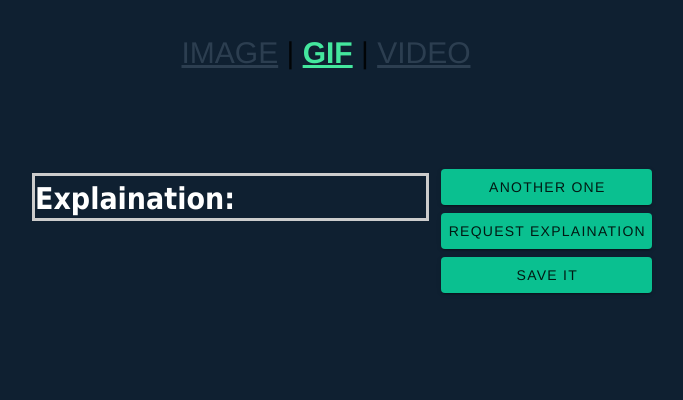
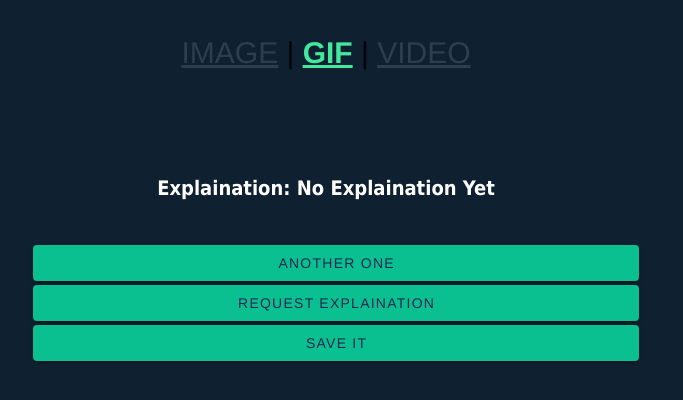
Before and after one commit to txstc55/meme-website, a Vue app in the folder client/: page /#/gif in a window 1280 px wide. Shown: the top 400 px of the page, without its empty margins (314-997 px from the left). Built offline with nearby package versions, Linux system fonts and the light colour scheme; no server answers.

Commit message:
change style

```diff
--- a/client/src/App.vue
+++ b/client/src/App.vue
@@ -33,3 +33,32 @@
   font-weight: bold;
 }
 </style>
+
+<style global>
+.utils {
+  margin-top: 2vh;
+  padding-left: 20px;
+  height: 6vh;
+}
+
+.explaination {
+  padding-right: 20px;
+  text-align: center;
+  overflow-y: scroll;
+  font-family: Tahoma, sans-serif;
+  color: white;
+  height: 6vh;
+  font-size: 20px;
+}
+
+.outpout-button {
+  font-weight: bold;
+}
+
+.output-button .v-btn__content {
+  color: #182750;
+}
+.output-button .v-btn--disabled.v-btn__content {
+  color: #b9e4a6;
+}
+</style>
--- a/client/src/views/Gif.vue
+++ b/client/src/views/Gif.vue
@@ -1,49 +1,43 @@
 <template>
   <div>
     <v-container fluid>
-      <v-img class="mt-10" :src="gifSrc" max-height="70vh" contain> </v-img>
+      <v-img class="mt-10" :src="gifSrc" max-height="65vh" contain> </v-img>
       <div class="utils">
         <v-row>
-          <v-col cols="10" md="8" sm="6" xs="6">
-            <div class="explaination">
-              <h2>Explaination:</h2>
-              <h3>{{ gifExplaination }}</h3>
-            </div>
+          <v-col cols="1" xl="2" lg="2" md="2" sm="1" xs="1"></v-col>
+          <v-col cols="10" xl="8" lg="8" md="8" sm="10" xs="10">
+            <h5 class="explaination">Explaination: {{ explaination }}</h5>
           </v-col>
-          <v-col cols="2" md="4" sm="6" xs="6">
-            <v-row class="pt-2"
-              ><v-btn
+          <v-col cols="1" xl="2" lg="2" md="2" sm="1" xs="1"></v-col>
+        </v-row>
+        <v-row>
+          <v-col cols="1" xl="3" lg="3" md="2" sm="1" xs="1"></v-col>
+          <v-col cols="10" xl="6" lg="6" md="8" sm="10" xs="10">
+            <v-btn
               block
-                width="100%"
               class="output-button"
               color="rgb(10, 192, 144)"
               @click="getAnotherOne"
               >ANOTHER ONE</v-btn
-              ></v-row
             >
-            <v-row class="pt-2"
-              ><v-btn
+            <v-btn
               block
-                width="100%"
-                class="output-button"
+              class="output-button mt-1"
               color="rgb(10, 192, 144)"
               @click="requestExplaination"
               :disabled="!canRequestExplaination"
               >{{ requestExplainationText }}</v-btn
-              ></v-row
             >
-            <v-row class="pt-2"
-              ><v-btn
+            <v-btn
               block
-                width="100%"
-                class="output-button"
+              class="output-button mt-1"
               color="rgb(10, 192, 144)"
               @click="download"
               >SAVE IT</v-btn
-              ></v-row
             >
           </v-col>
-        </v-row>
+          <v-col cols="1" xl="3" lg="3" md="2" sm="1" xs="1"></v-col
+        ></v-row>
       </div>
     </v-container>
   </div>
@@ -57,7 +51,7 @@ export default {
   data() {
     return {
       gifSrc: "",
-      gifExplaination: "N/A",
+      explaination: "No Explaination Yet",
       canRequestExplaination: false,
       requestExplainationText: "REQUEST EXPLAINATION",
       gifID: null,
@@ -72,8 +66,10 @@ export default {
         const id = response.data.id;
         this.gifID = id;
         this.gifSrc = host + "gif/content/" + id;
-        this.gifExplaination =
-          response.data.explaination == "" ? "N/A" : response.data.explaination;
+        this.explaination =
+          response.data.explaination == ""
+            ? "No Explaination Yet"
+            : response.data.explaination;
         this.canRequestExplaination =
           !response.data.request_explaination &&
           response.data.explaination == "";
@@ -115,35 +111,3 @@ export default {
   },
 };
 </script>
-
-<style scoped>
-.utils {
-  margin-left: 25%;
-  margin-right: 25%;
-  margin-top: 2vh;
-  padding-left: 20px;
-  height: 6vh;
-}
-
-.explaination {
-  padding-right: 20px;
-  text-align: left;
-  border: 3px solid #cccccc;
-  overflow-y: scroll;
-  font-family: Tahoma, sans-serif;
-  color: white;
-  height: 6vh;
-  font-size: 20px;
-}
-
-.outpout-button {
-  font-weight: bold;
-}
-
-.output-button .v-btn__content {
-  color: #182750;
-}
-.output-button .v-btn--disabled.v-btn__content {
-  color: #b9e4a6;
-}
-</style>
--- a/client/src/views/Image.vue
+++ b/client/src/views/Image.vue
@@ -1,49 +1,43 @@
 <template>
   <div>
     <v-container fluid>
-      <v-img class="mt-10" :src="imgSrc" max-height="70vh" contain> </v-img>
+      <v-img class="" :src="imgSrc" max-height="65vh" contain> </v-img>
       <div class="utils">
         <v-row>
-          <v-col cols="10" md="8" sm="6" xs="6">
-            <div class="explaination">
-              <h2>Explaination:</h2>
-              <h3>{{ imgExplaination }}</h3>
-            </div>
+          <v-col cols="1" xl="2" lg="2" md="2" sm="1" xs="1"></v-col>
+          <v-col cols="10" xl="8" lg="8" md="8" sm="10" xs="10">
+            <h5 class="explaination">Explaination: {{ explaination }}</h5>
           </v-col>
-          <v-col cols="2" md="4" sm="6" xs="6">
-            <v-row class="pt-2"
-              ><v-btn
+          <v-col cols="1" xl="2" lg="2" md="2" sm="1" xs="1"></v-col>
+        </v-row>
+        <v-row>
+          <v-col cols="1" xl="3" lg="3" md="2" sm="1" xs="1"></v-col>
+          <v-col cols="10" xl="6" lg="6" md="8" sm="10" xs="10">
+            <v-btn
               block
-                width="100%"
               class="output-button"
               color="rgb(10, 192, 144)"
               @click="getAnotherOne"
               >ANOTHER ONE</v-btn
-              ></v-row
             >
-            <v-row class="pt-2"
-              ><v-btn
+            <v-btn
               block
-                width="100%"
-                class="output-button"
+              class="output-button mt-1"
               color="rgb(10, 192, 144)"
               @click="requestExplaination"
               :disabled="!canRequestExplaination"
               >{{ requestExplainationText }}</v-btn
-              ></v-row
             >
-            <v-row class="pt-2"
-              ><v-btn
+            <v-btn
               block
-                width="100%"
-                class="output-button"
+              class="output-button mt-1"
               color="rgb(10, 192, 144)"
               @click="download"
               >SAVE IT</v-btn
-              ></v-row
             >
           </v-col>
-        </v-row>
+          <v-col cols="1" xl="3" lg="3" md="2" sm="1" xs="1"></v-col
+        ></v-row>
       </div>
     </v-container>
   </div>
@@ -57,7 +51,7 @@ export default {
   data() {
     return {
       imgSrc: "",
-      imgExplaination: "N/A",
+      explaination: "No Explaination Yet",
       canRequestExplaination: false,
       requestExplainationText: "REQUEST EXPLAINATION",
       imgID: null,
@@ -72,8 +66,10 @@ export default {
         const id = response.data.id;
         this.imgID = id;
         this.imgSrc = host + "image/content/" + id;
-        this.imgExplaination =
-          response.data.explaination == "" ? "N/A" : response.data.explaination;
+        this.explaination =
+          response.data.explaination == ""
+            ? "No Explaination Yet"
+            : response.data.explaination;
         this.canRequestExplaination =
           !response.data.request_explaination &&
           response.data.explaination == "";
@@ -116,34 +112,6 @@ export default {
 };
 </script>
 
-<style scoped>
-.utils {
-  margin-left: 25%;
-  margin-right: 25%;
-  margin-top: 2vh;
-  padding-left: 20px;
-  height: 6vh;
-}
+<style global>
 
-.explaination {
-  padding-right: 20px;
-  text-align: left;
-  border: 3px solid #cccccc;
-  overflow-y: scroll;
-  font-family: Tahoma, sans-serif;
-  color: white;
-  height: 6vh;
-  font-size: 20px;
-}
-
-.outpout-button {
-  font-weight: bold;
-}
-
-.output-button .v-btn__content {
-  color: #182750;
-}
-.output-button .v-btn--disabled.v-btn__content {
-  color: #b9e4a6;
-}
 </style>
--- a/client/src/views/Video.vue
+++ b/client/src/views/Video.vue
@@ -6,46 +6,40 @@
       </video>
       <div class="utils">
         <v-row>
-          <v-col cols="10" md="8" sm="6" xs="6">
-            <div class="explaination">
-              <h2>Explaination:</h2>
-              <h3>{{ videoExplaination }}</h3>
-            </div>
+          <v-col cols="1" xl="2" lg="2" md="2" sm="1" xs="1"></v-col>
+          <v-col cols="10" xl="8" lg="8" md="8" sm="10" xs="10">
+            <h5 class="explaination">Explaination: {{ explaination }}</h5>
           </v-col>
-          <v-col cols="2" md="4" sm="6" xs="6">
-            <v-row class="pt-2"
-              ><v-btn
+          <v-col cols="1" xl="2" lg="2" md="2" sm="1" xs="1"></v-col>
+        </v-row>
+        <v-row>
+          <v-col cols="1" xl="3" lg="3" md="2" sm="1" xs="1"></v-col>
+          <v-col cols="10" xl="6" lg="6" md="8" sm="10" xs="10">
+            <v-btn
               block
-                width="100%"
               class="output-button"
               color="rgb(10, 192, 144)"
               @click="getAnotherOne"
               >ANOTHER ONE</v-btn
-              ></v-row
             >
-            <v-row class="pt-2"
-              ><v-btn
+            <v-btn
               block
-                width="100%"
-                class="output-button"
+              class="output-button mt-1"
               color="rgb(10, 192, 144)"
               @click="requestExplaination"
               :disabled="!canRequestExplaination"
               >{{ requestExplainationText }}</v-btn
-              ></v-row
             >
-            <v-row class="pt-2"
-              ><v-btn
+            <v-btn
               block
-                width="100%"
-                class="output-button"
+              class="output-button mt-1"
               color="rgb(10, 192, 144)"
               @click="download"
               >SAVE IT</v-btn
-              ></v-row
             >
           </v-col>
-        </v-row>
+          <v-col cols="1" xl="3" lg="3" md="2" sm="1" xs="1"></v-col
+        ></v-row>
       </div>
     </v-container>
   </div>
@@ -59,7 +53,7 @@ export default {
   data() {
     return {
       videoSrc: "",
-      videoExplaination: "N/A",
+      explaination: "No Explaination Yet",
       canRequestExplaination: false,
       requestExplainationText: "REQUEST EXPLAINATION",
       videoID: null,
@@ -76,8 +70,10 @@ export default {
         this.videoID = id;
         this.videoSrc = host + "video/content/" + id;
         this.videoPlayer.load();
-        this.videoExplaination =
-          response.data.explaination == "" ? "N/A" : response.data.explaination;
+        this.explaination =
+          response.data.explaination == ""
+            ? "No Explaination Yet"
+            : response.data.explaination;
         this.canRequestExplaination =
           !response.data.request_explaination &&
           response.data.explaination == "";
@@ -123,38 +119,9 @@ export default {
 
 <style scoped>
 #videoPlayer {
-  height: 70vh;
+  height: 65vh;
   /*  position: fixed;
   object-fit: fill;*/
   /*min-height:  100vh;*/
 }
-.utils {
-  margin-left: 25%;
-  margin-right: 25%;
-  margin-top: 2vh;
-  padding-left: 20px;
-  height: 6vh;
-}
-
-.explaination {
-  padding-right: 20px;
-  text-align: left;
-  border: 3px solid #cccccc;
-  overflow-y: scroll;
-  font-family: Tahoma, sans-serif;
-  color: white;
-  height: 6vh;
-  font-size: 20px;
-}
-
-.outpout-button {
-  font-weight: bold;
-}
-
-.output-button .v-btn__content {
-  color: #182750;
-}
-.output-button .v-btn--disabled.v-btn__content {
-  color: #b9e4a6;
-}
 </style>
```
Lines whose indentation alone changed are shown as unchanged.
